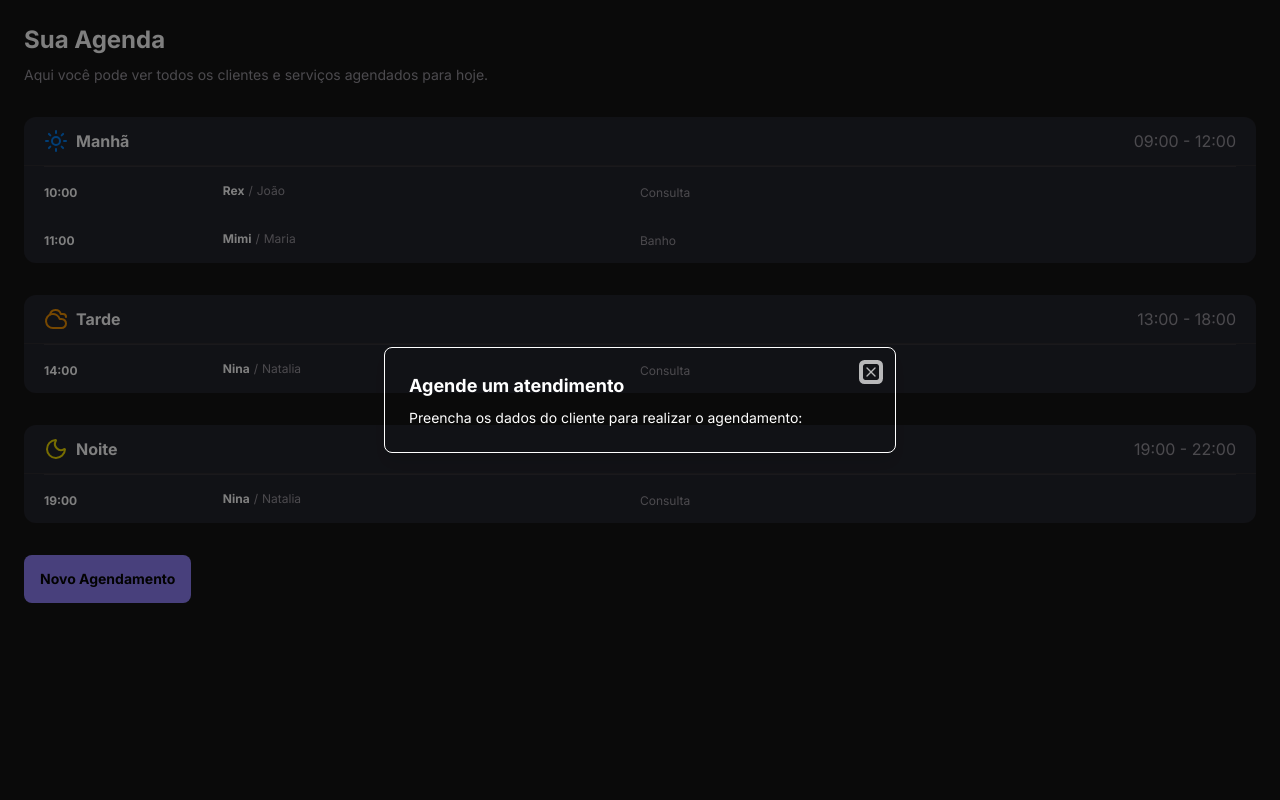
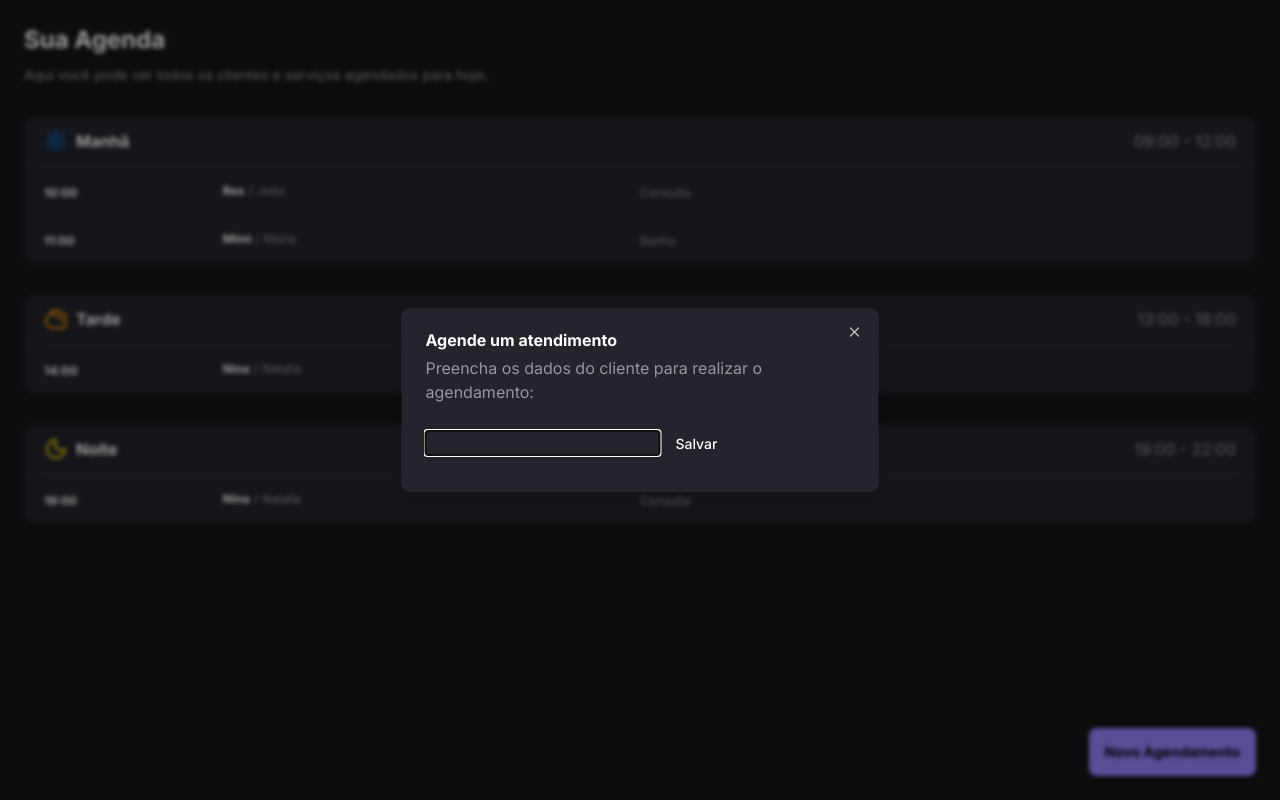
Before and after one commit to GuilhermeMViana/pet-shop, a Next.js app: page / in a window 1280 px wide. Both pictures are taken after a click on the button "Novo Agendamento". Built offline with nearby package versions, Linux system fonts and the light colour scheme.

Commit message:
feat: appointment-form

```diff
--- a/package.json
+++ b/package.json
@@ -13,6 +13,7 @@
   "dependencies": {
     "@hookform/resolvers": "^5.2.2",
     "@radix-ui/react-dialog": "^1.1.15",
+    "@radix-ui/react-label": "^2.1.7",
     "@radix-ui/react-slot": "^1.2.3",
     "class-variance-authority": "^0.7.1",
     "clsx": "^2.1.1",
--- a/src/app/page.tsx
+++ b/src/app/page.tsx
@@ -24,7 +24,16 @@
         ))}
       </div>
 
-      <div>
+      <div
+        className="fixed bottom-0 left-0 right-0 flex justify-center bg-[#23242C] py-[18px] px-6
+        md:bottom-6
+        md:right-6
+        md:left-auto
+        md:top-auto
+        md:w-auto
+        md:bg-transparent
+        md:p-0"
+      >
         <AppointmentForm />
       </div>
     </div>
--- a/src/components/appointment-form/appointment-form.tsx
+++ b/src/components/appointment-form/appointment-form.tsx
@@ -9,21 +9,60 @@
   DialogTrigger,
 } from '@/components/ui/dialog';
 import { Button } from '@/components/ui/button';
+import z from 'zod';
+import { useForm } from 'react-hook-form';
+import { zodResolver } from '@hookform/resolvers/zod';
+import { Form } from '@/components/ui/form';
+
+const appointmentFormSchema = z.object({
+  tutorName: z.string().min(3, 'O nome do tutor precisa ser inserido'),
+  petName: z.string().min(3, 'O nome do pet precisa ser inserido'),
+  phone: z.string().min(11, 'O telefone deve ter DDD e número'),
+  description: z.string().min(3, 'Insira a descrição do serviço'),
+});
+
+type AppointmentFormValues = z.infer<typeof appointmentFormSchema>;
+
+const onSubmit = (data: AppointmentFormValues) => {
+  console.log(data);
+};
 
 export const AppointmentForm = () => {
+  const form = useForm<AppointmentFormValues>({
+    resolver: zodResolver(appointmentFormSchema),
+    defaultValues: {
+      tutorName: '',
+      petName: '',
+      phone: '',
+      description: '',
+    },
+  });
+
   return (
     <Dialog>
       <DialogTrigger asChild>
         <Button variant="brand">Novo Agendamento</Button>
       </DialogTrigger>
 
-      <DialogContent>
+      <DialogContent
+        variant="appointment"
+        overlayVariant="blurred"
+        showCloseButton
+      >
         <DialogHeader>
-          <DialogTitle>Agende um atendimento</DialogTitle>
-          <DialogDescription>
+          <DialogTitle size="modal">Agende um atendimento</DialogTitle>
+          <DialogDescription size="modal">
             Preencha os dados do cliente para realizar o agendamento:
           </DialogDescription>
         </DialogHeader>
+
+        <Form {...form}>
+          <form onSubmit={form.handleSubmit(onSubmit)}>
+            <input {...form.register('tutorName')} type="text" />
+
+            <Button type="submit">Salvar</Button>
+          </form>
+        </Form>
       </DialogContent>
     </Dialog>
   );
--- /dev/null
+++ b/src/components/ui/form.tsx
@@ -0,0 +1,168 @@
+'use client';
+
+import * as React from 'react';
+import * as LabelPrimitive from '@radix-ui/react-label';
+import { Slot } from '@radix-ui/react-slot';
+import {
+  Controller,
+  FormProvider,
+  useFormContext,
+  useFormState,
+  type ControllerProps,
+  type FieldPath,
+  type FieldValues,
+} from 'react-hook-form';
+
+import { cn } from '@/lib/utils';
+import { Label } from '@/components/ui/label';
+
+const Form = FormProvider;
+
+type FormFieldContextValue<
+  TFieldValues extends FieldValues = FieldValues,
+  TName extends FieldPath<TFieldValues> = FieldPath<TFieldValues>,
+> = {
+  name: TName;
+};
+
+const FormFieldContext = React.createContext<FormFieldContextValue>(
+  {} as FormFieldContextValue
+);
+
+const FormField = <
+  TFieldValues extends FieldValues = FieldValues,
+  TName extends FieldPath<TFieldValues> = FieldPath<TFieldValues>,
+>({
+  ...props
+}: ControllerProps<TFieldValues, TName>) => {
+  return (
+    <FormFieldContext.Provider value={{ name: props.name }}>
+      <Controller {...props} />
+    </FormFieldContext.Provider>
+  );
+};
+
+const useFormField = () => {
+  const fieldContext = React.useContext(FormFieldContext);
+  const itemContext = React.useContext(FormItemContext);
+  const { getFieldState } = useFormContext();
+  const formState = useFormState({ name: fieldContext.name });
+  const fieldState = getFieldState(fieldContext.name, formState);
+
+  if (!fieldContext) {
+    throw new Error('useFormField should be used within <FormField>');
+  }
+
+  const { id } = itemContext;
+
+  return {
+    id,
+    name: fieldContext.name,
+    formItemId: `${id}-form-item`,
+    formDescriptionId: `${id}-form-item-description`,
+    formMessageId: `${id}-form-item-message`,
+    ...fieldState,
+  };
+};
+
+type FormItemContextValue = {
+  id: string;
+};
+
+const FormItemContext = React.createContext<FormItemContextValue>(
+  {} as FormItemContextValue
+);
+
+function FormItem({ className, ...props }: React.ComponentProps<'div'>) {
+  const id = React.useId();
+
+  return (
+    <FormItemContext.Provider value={{ id }}>
+      <div
+        data-slot="form-item"
+        className={cn('grid gap-2', className)}
+        {...props}
+      />
+    </FormItemContext.Provider>
+  );
+}
+
+function FormLabel({
+  className,
+  ...props
+}: React.ComponentProps<typeof LabelPrimitive.Root>) {
+  const { error, formItemId } = useFormField();
+
+  return (
+    <Label
+      data-slot="form-label"
+      data-error={!!error}
+      className={cn('data-[error=true]:text-destructive', className)}
+      htmlFor={formItemId}
+      {...props}
+    />
+  );
+}
+
+function FormControl({ ...props }: React.ComponentProps<typeof Slot>) {
+  const { error, formItemId, formDescriptionId, formMessageId } =
+    useFormField();
+
+  return (
+    <Slot
+      data-slot="form-control"
+      id={formItemId}
+      aria-describedby={
+        !error
+          ? `${formDescriptionId}`
+          : `${formDescriptionId} ${formMessageId}`
+      }
+      aria-invalid={!!error}
+      {...props}
+    />
+  );
+}
+
+function FormDescription({ className, ...props }: React.ComponentProps<'p'>) {
+  const { formDescriptionId } = useFormField();
+
+  return (
+    <p
+      data-slot="form-description"
+      id={formDescriptionId}
+      className={cn('text-muted-foreground text-sm', className)}
+      {...props}
+    />
+  );
+}
+
+function FormMessage({ className, ...props }: React.ComponentProps<'p'>) {
+  const { error, formMessageId } = useFormField();
+  const body = error ? String(error?.message ?? '') : props.children;
+
+  if (!body) {
+    return null;
+  }
+
+  return (
+    <p
+      data-slot="form-message"
+      id={formMessageId}
+      className={cn('text-destructive text-sm', className)}
+      {...props}
+    >
+      {body}
+    </p>
+  );
+}
+
+export {
+  useFormField,
+  Form,
+  FormItem,
+  FormLabel,
+  FormControl,
+  FormDescription,
+  FormMessage,
+  FormField,
+};
--- /dev/null
+++ b/src/components/ui/label.tsx
@@ -0,0 +1,24 @@
+'use client';
+
+import * as React from 'react';
+import * as LabelPrimitive from '@radix-ui/react-label';
+
+import { cn } from '@/lib/utils';
+
+function Label({
+  className,
+  ...props
+}: React.ComponentProps<typeof LabelPrimitive.Root>) {
+  return (
+    <LabelPrimitive.Root
+      data-slot="label"
+      className={cn(
+        'flex items-center gap-2 text-sm leading-none font-medium select-none group-data-[disabled=true]:pointer-events-none group-data-[disabled=true]:opacity-50 peer-disabled:cursor-not-allowed peer-disabled:opacity-50',
+        className
+      )}
+      {...props}
+    />
+  );
+}
+
+export { Label };
```
Also changed, not shown: 1 other file (tests, documents, lock files or other folders).
